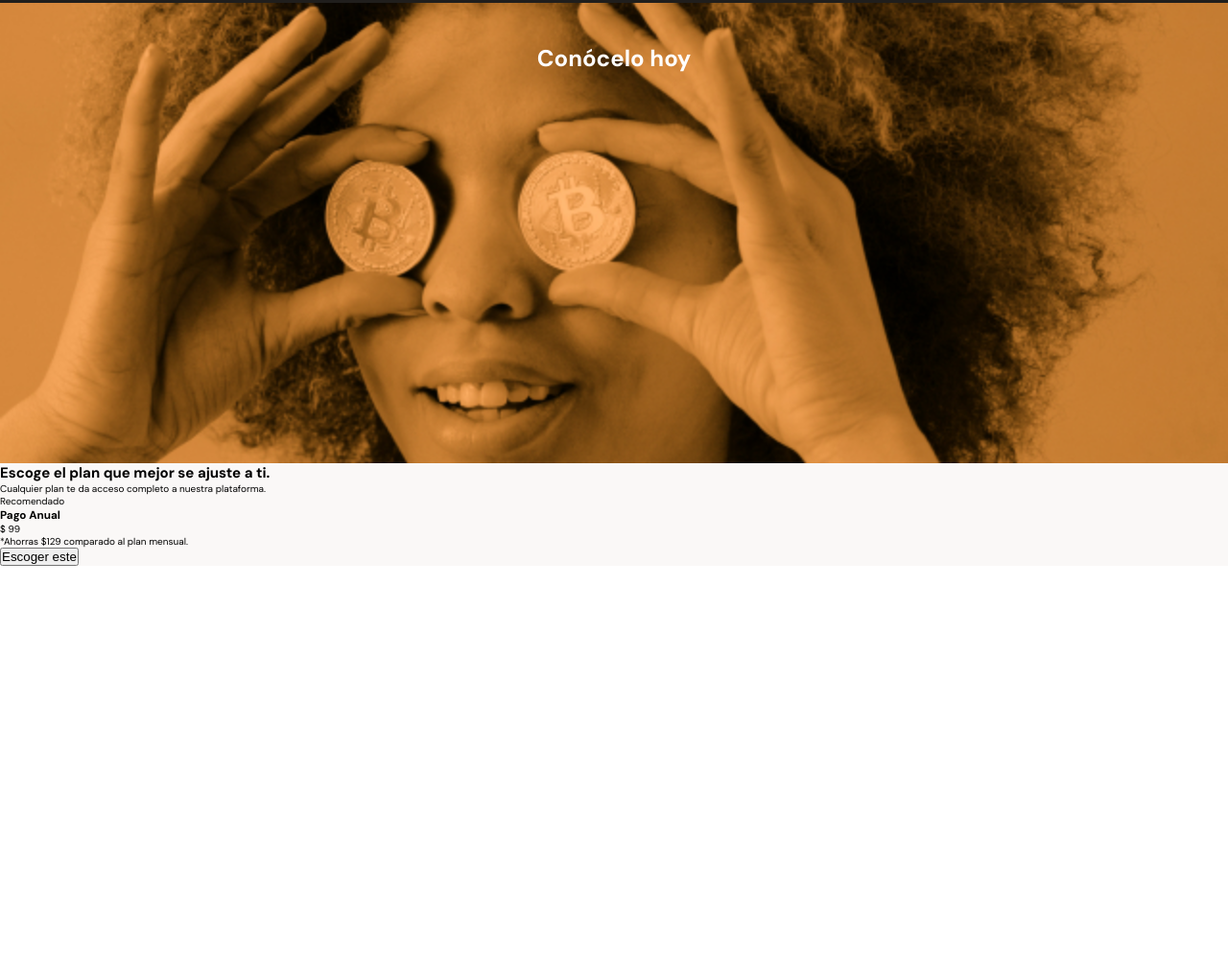
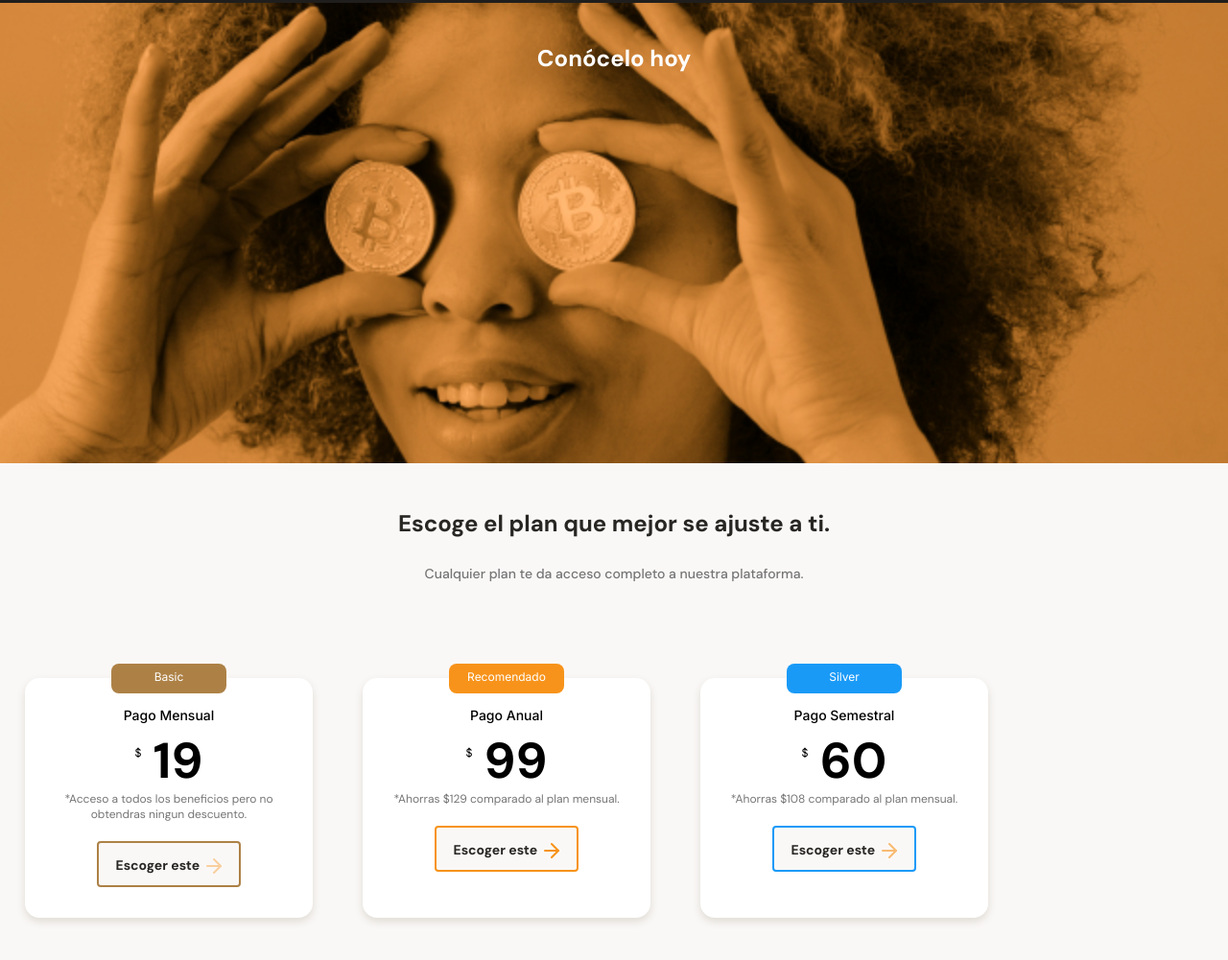
Before and after one commit to Jaal97/-responsive_design_maquetacion-mobile-firts, a plain HTML site: page index.html in a window 1280 px wide. Shown: the part 2347-3348 px from the top of the page at 96% size. Before the commit the page ends 2937 px from the top, so only its background shows below. Drawn offline with Linux system fonts and the light colour scheme.

Commit message:
Cards casi listas faltan pequeños detalles

```diff
--- a/index.html
+++ b/index.html
@@ -130,16 +130,35 @@
                     <h2>Escoge el plan que mejor se ajuste a ti.</h3>
                     <p>Cualquier plan te da acceso completo a nuestra plataforma.</p>
                 </div>
-                <section class="container--plans--slider">
-                    <article class="container--plans--card">
-                        <p>Recomendado</p>
-                        <div>
-                            <h3>Pago Anual</h3>
-                            <p> <span>$</span> 99</p>
-                            <p>*Ahorras $129 comparado al plan mensual.</p>
-                            <button>Escoger este <span></span></button>
+                <section class="container__plans--slider">
+                    <article class="container__plans--card">
+                        <p class="recommended basic">Basic</p>
+                        <div class="container__plan--info">
+                            <h3 class="plan-card--title">Pago Mensual</h3>
+                            <p class="plan-card--price"> <span>$</span> 19</p>
+                            <p class="plan-card--saving">*Acceso a todos los beneficios pero no obtendras ningun descuento.</p>
+                            <button class="plan-card--ca plan-card--basic">Escoger este <span></span></button>
                         </div>
                     </article>
+                    <article class="container__plans--card">
+                        <p class="recommended">Recomendado</p>
+                        <div class="container__plan--info">
+                            <h3 class="plan-card--title">Pago Anual</h3>
+                            <p class="plan-card--price"> <span>$</span> 99</p>
+                            <p class="plan-card--saving">*Ahorras $129 comparado al plan mensual.</p>
+                            <button class="plan-card--ca ">Escoger este <span></span></button>
+                        </div>
+                    </article>
+                    <article class="container__plans--card">
+                        <p class="recommended silver">Silver</p>
+                        <div class="container__plan--info">
+                            <h3 class="plan-card--title">Pago Semestral</h3>
+                            <p class="plan-card--price"> <span>$</span> 60</p>
+                            <p class="plan-card--saving">*Ahorras $108 comparado al plan mensual.</p>
+                            <button class="plan-card--ca plan-card--silver">Escoger este <span></span></button>
+                        </div>
+                    </article>
+
                 </section>
             </section>
         </main>
--- a/styles/style.css
+++ b/styles/style.css
@@ -426,3 +426,156 @@ main
     line-height: 2.6rem;
     color: var(--just-white);
 }
+/* Ultima seccion */
+.main__container--plans
+{
+    width: 100%;
+    min-width: 32rem;
+    padding-bottom: 7rem;
+    text-align: center;
+}
+.plans--title
+{
+    width: 90%;
+    min-width: 28.8rem;
+    height: auto;
+    margin: 0 auto;
+    margin-bottom: 5rem;
+}
+.plans--title h2
+{
+    padding-top: 5rem;
+    font-size: 2.4rem;
+    font-weight: bold;
+    line-height: 2.6rem;
+    color: var(--black);
+}
+.plans--title p
+{
+    padding-top: 3rem;
+    font-size: 1.4rem;
+    font-weight: 500;
+    line-height: 1.8rem;
+    color: #757575;
+}
+/* Adios a los rem innecesarios */
+.container__plans--slider
+{
+    display: flex;
+    /* gap: 26px; */   /*Permite darle como un margen*/
+    height: 316px;
+    overflow-x: scroll;
+    overscroll-behavior-x: contain;
+    scroll-snap-type: x proximity;
+}
+.container__plans--slider::-webkit-scrollbar
+{
+    background-color: var(--soft-orange);
+    height: 3px;
+}
+  .container__plans--slider::-webkit-scrollbar-thumb
+{
+    background-color: var(--bitcoin-orange);
+}
+.container__plans--card
+{
+    position: relative;
+    scroll-snap-align: center;
+    width: 70%;
+    min-width: 230px;
+    max-width: 300px;
+    height: 250px;
+    margin: 50px 26px 0;
+    padding: 0 15px;
+    background: var(--just-white);
+    border-radius: 15px;
+    box-shadow: 0 4px 8px rgba(89, 73, 30, 0.16);
+}
+.recommended
+{
+    position: absolute;
+    width: 120px;
+    height: 31px;
+    padding: 6px;
+    top: -15px;
+    left: calc(50% - 60px);
+    font-family: 'Inter', sans-serif;
+    font-size: 1.2rem;
+    background-color: var(--bitcoin-orange);
+    border-radius: 8px;
+    color: var(--just-white);
+}
+.silver
+{
+    background-color: #1A9AF7;
+}
+.basic
+{
+    background-color: rgb(173, 129, 70);
+}
+.plan-card--title
+{
+    padding-top: 30px;
+    font-family: 'Inter', sans-serif;
+    font-size: 1.4rem;
+    font-weight: 500;
+    color: #000000;
+}
+.plan-card--price
+{
+    padding: 5px 0;
+    font-size: 5.2rem;
+    font-weight: bold;
+    line-height: 5.3rem;
+    color: #000000;
+
+}
+.plan-card--price span
+{
+    font-size: 1.2rem;
+    font-weight: 300;
+    vertical-align: text-top;
+}
+.plan-card--saving
+{
+    font-size: 1.2rem;
+    color: #757575;
+}
+.plan-card--ca
+{
+    width: 150px;
+    height: 48px;
+    margin-top: 20px;
+    background-color: #FAF8F7;
+    border: 2px solid var(--bitcoin-orange);
+    border-radius: 4px;
+    font-family: 'DM Sans', sans-serif;
+    font-size: 1.4rem;
+    font-weight: bold;
+    line-height: 1.8rem;
+    color: var(--black);
+}
+.plan-card--silver
+{
+    border: 2px solid #1A9AF7;
+}
+.plan-card--basic
+{
+    border: 2px solid rgb(173, 129, 70);
+}
+.plan-card--ca span
+{
+    display: inline-block;
+    width: 20px;
+    height: 20px;
+    background-image: url('../assets/icons/orange-right-arrow.svg');
+    vertical-align: text-bottom;
+}
+.plan-card--silver span
+{
+    opacity: 0.6;
+}
+.plan-card--basic span
+{
+    opacity: 0.4;
+}
```
